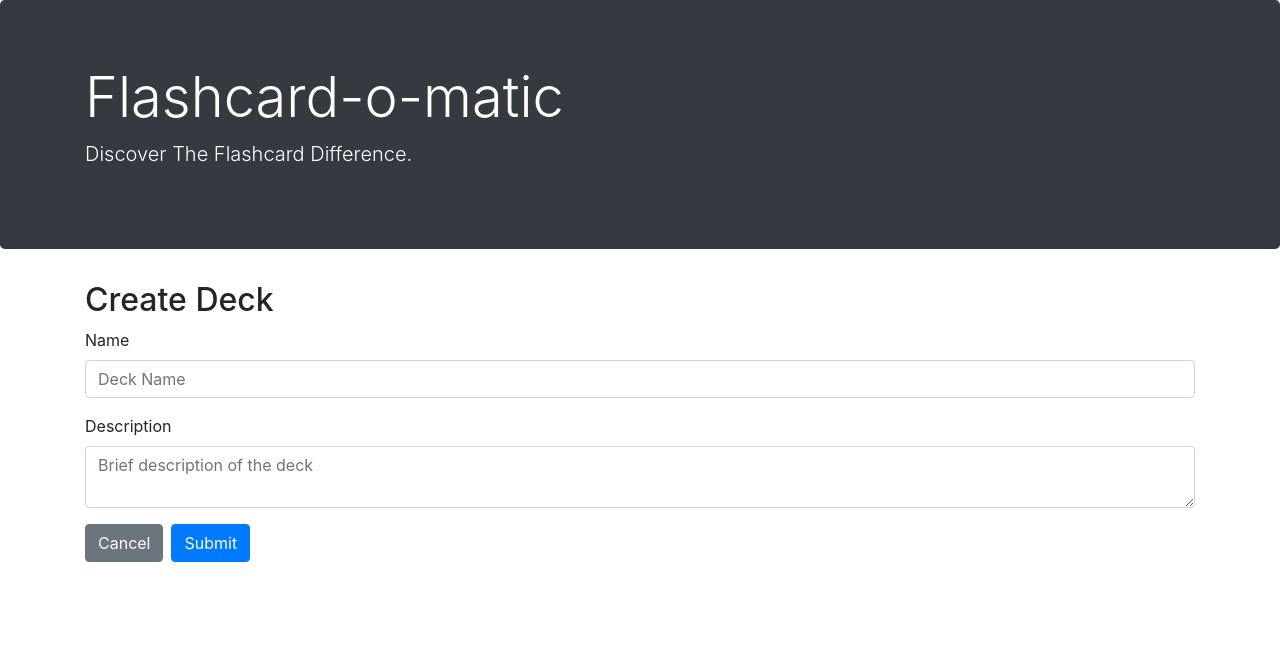
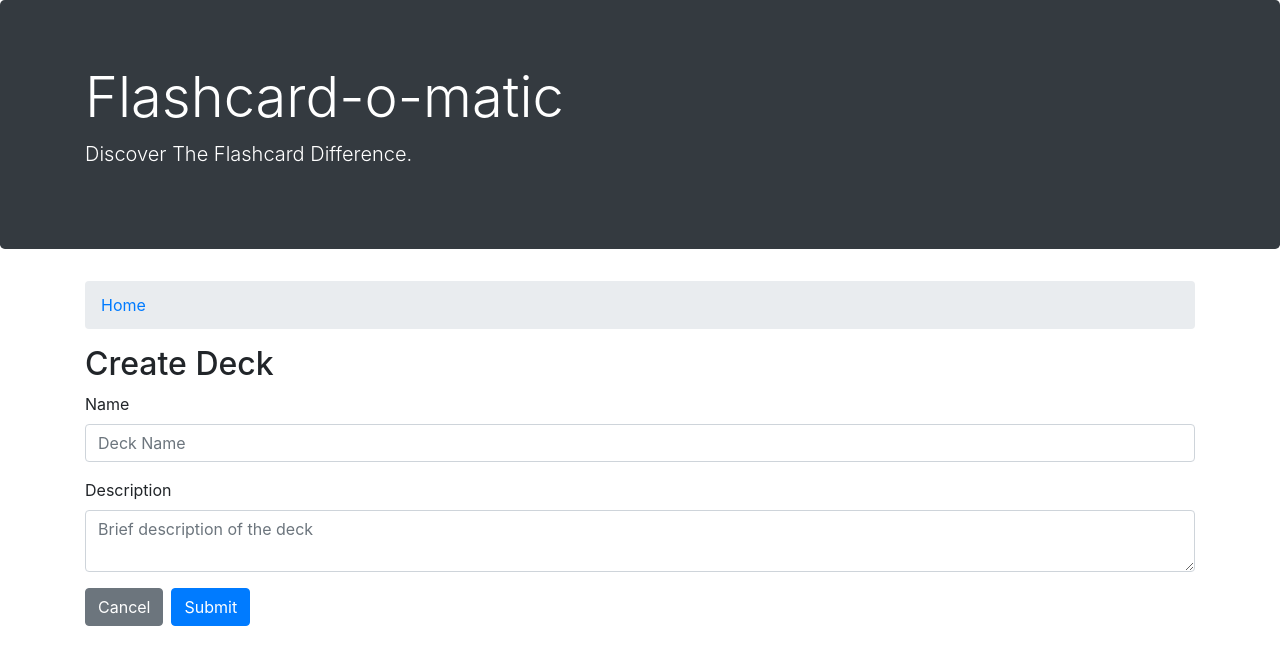
Before and after one commit to robertd-ewing/Flashcard-App, a React (Create React App) app: page /decks/new in a window 1280 px wide. Shown: the top 664 px of the page. Built offline with nearby package versions, Linux system fonts and the light colour scheme; a web font is replaced by a local one.

Commit message:
worked on BreadCrumb

```diff
--- a/src/BreadCrumb/index.js
+++ b/src/BreadCrumb/index.js
@@ -3,53 +3,51 @@ import { useLocation, Link, useParams } from "react-router-dom";
 import { readDeck } from "../utils/api";
 
 function BreadCrumb() {
-    let { pathname } = useLocation();
-    let { deckId } = useParams();
-    let [deck, setDeck] = useState(null);
-    let [crumbs, setCrumbs] = useState([]);
-    let [breadcrumbs, setBreadCrumbs] = useState([]);
-
-    useEffect(() => {
-        setCrumbs(pathname.split('/'));
-    }, [pathname]);
+    const location = useLocation();
+    const { deckId } = useParams();
+    const [deck, setDeck] = useState(null);
+    const [breadcrumbs, setBreadcrumbs] = useState([]);
 
     useEffect(() => {
         async function loadDeck() {
-            if (crumbs.length > 2) {
+            if (deckId) {
                 const result = await readDeck(deckId);
                 setDeck(result);
             }
         }
 
         loadDeck();
-    }, [deckId, crumbs]);
+    }, [deckId]);
 
     useEffect(() => {
         if (deck) {
-            setBreadCrumbs(["Home", deck.name, "Study"]);
+            const pathnames = location.pathname.split('/').filter((x) => x && x !== 'decks');
+            const crumbList = pathnames.map((value, index) => {
+                const to = `/${pathnames.slice(0, index + 1).join('/')}`;
+                const isLast = index === pathnames.length - 1;
+                return (
+                    <li key={to} className={`breadcrumb-item ${isLast ? 'active' : ''}`} aria-current={isLast ? 'page' : undefined}>
+                        {isLast ? (
+                            value === deckId ? deck.name : value
+                        ) : (
+                            <Link to={to}>{value === deckId ? deck.name : value}</Link>
+                        )}
+                    </li>
+                );
+            });
+            setBreadcrumbs(crumbList);
         }
-    }, [deck]);
+    }, [deck, location.pathname, deckId]);
 
     return (
-        <>
         <nav aria-label="breadcrumb">
             <ol className="breadcrumb">
                 <li className="breadcrumb-item">
                     <Link to="/">Home</Link>
                 </li>
-                    {breadcrumbs[1] && (
-                        <li className="breadcrumb-item">
-                            <Link to={`/decks/${deckId}`}>{breadcrumbs[1]}</Link>
-                        </li>
-                    )}
-                    {breadcrumbs[2] && (
-                        <li className="breadcrumb-item active" aria-current="page">
-                            {breadcrumbs[2]}
-                        </li>
-                    )}
+                {breadcrumbs}
             </ol>
         </nav>
-        </>
     );
 }
 
--- a/src/Cards/EditCard.js
+++ b/src/Cards/EditCard.js
@@ -2,6 +2,7 @@ import React, { useEffect, useState } from 'react';
 import CardForm from './CardForm';
 import { useParams } from 'react-router-dom';
 import { readCard, readDeck, updateCard } from '../utils/api';
+import BreadCrumb from '../BreadCrumb';
 
 
 function EditCard() {
@@ -32,6 +33,7 @@ function EditCard() {
 
   return (
     <>
+      <BreadCrumb />
       <h2>{deck.name}: Edit Card</h2>
       <CardForm card={card} submitCard={handleSubmit} routeTo={`/decks/${card.deckId}`} />
     </>
--- a/src/Decks/CreateDeck.js
+++ b/src/Decks/CreateDeck.js
@@ -1,6 +1,8 @@
 import React, { useState } from "react";
 import { createDeck } from "../utils/api";
 import DeckForm from "./DeckForm";
+import BreadCrumb from "../BreadCrumb";
+
 
 
 function CreateDeck({ addDeck }) {
@@ -19,6 +21,7 @@ function CreateDeck({ addDeck }) {
 
   return (
     <>
+      <BreadCrumb />
       <h2>Create Deck</h2>
 
       <DeckForm deck={formData} submitDeck={handleSubmit} routeTo={routeTo} />
--- a/src/Decks/EditDeck.js
+++ b/src/Decks/EditDeck.js
@@ -2,6 +2,7 @@ import React, { useState, useEffect } from "react";
 import { useParams } from "react-router-dom";
 import { readDeck, updateDeck } from "../utils/api";
 import DeckForm from "./DeckForm";
+import BreadCrumb from "../BreadCrumb";
 
 function EditDeck({ editDeck }) {
   const { deckId } = useParams();
@@ -24,6 +25,7 @@ function EditDeck({ editDeck }) {
 
   return (
     <>
+      <BreadCrumb />
       <h1>Edit Deck</h1>
 
       <DeckForm deck={deck} submitDeck={handleSubmit} routeTo={routeTo} />
--- a/src/Study/index.js
+++ b/src/Study/index.js
@@ -29,7 +29,7 @@ function Study() {
   return (
     <>
       <BreadCrumb />
-      <h2>Study:</h2>  <span>{deck.name}</span>
+      <h2><span>{deck.name}</span>:Study</h2>
       {deck.cards.length < 3 ? (
         <NotEnoughCards deck={deck} />
       ) : (
```
Lines whose indentation alone changed are shown as unchanged.
